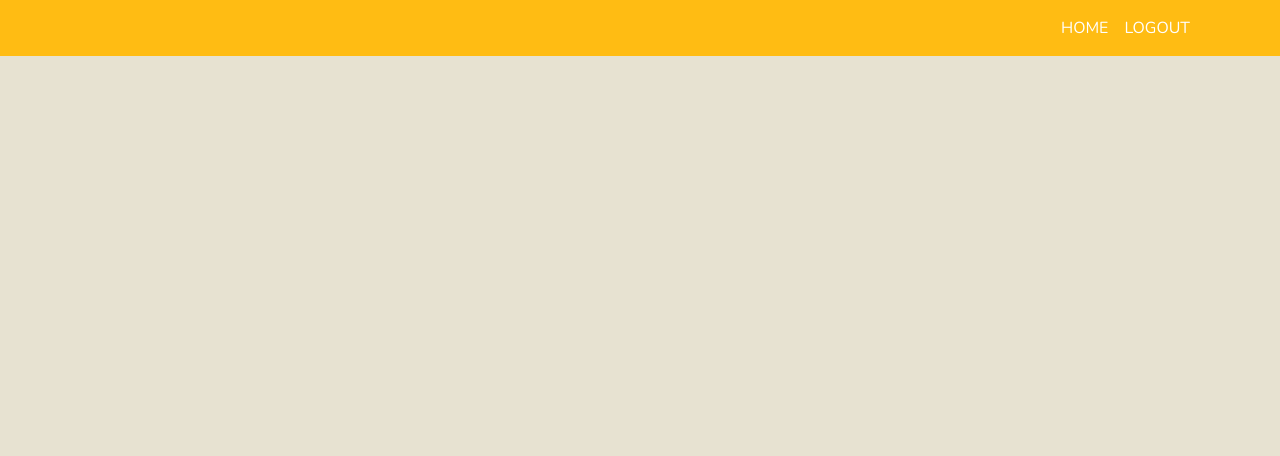
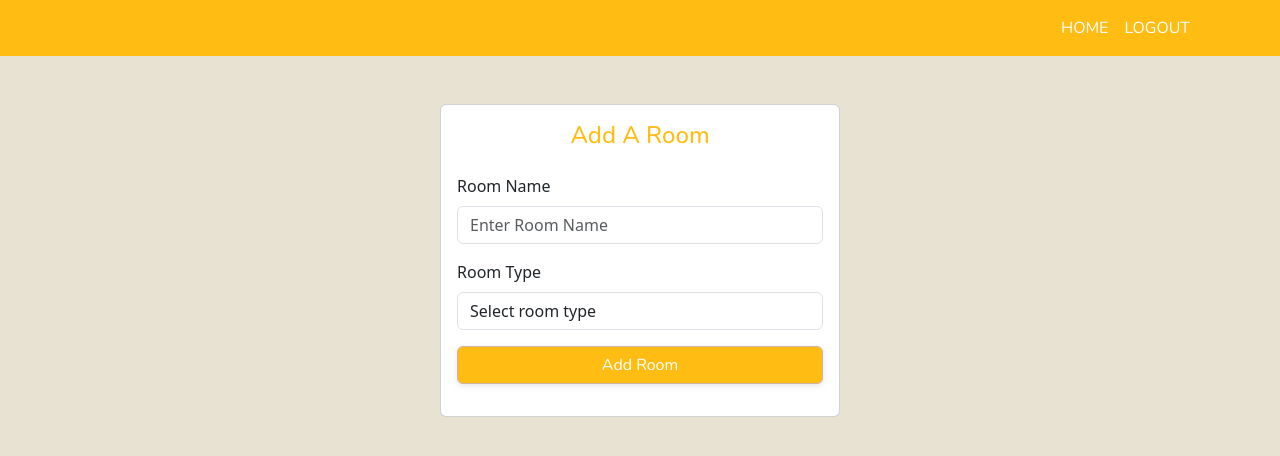
Before and after one commit to rae-stanton/honey_where, a React (Create React App) app in the folder frontend/: page /add-room in a window 1280 px wide. Before the commit this address had no page. Shown: the top 456 px of the page. Built offline with nearby package versions, Linux system fonts and the light colour scheme; sample sign-in values are in the browser's storage.

Commit message:
Can add rooms on front end now

```diff
--- /dev/null
+++ b/frontend/src/AddRoom.js
@@ -0,0 +1,111 @@
+import React, { useState } from 'react';
+import axios from 'axios';
+import { useFormik } from 'formik';
+import DismissibleSuccessAlert from './SuccessAlert';
+import { Card, Button } from "react-bootstrap";
+
+function AddRoom() {
+    const token = localStorage.getItem('access_token');
+    const [showAlert, setShowAlert] = useState(false);
+
+    const formik = useFormik({
+        initialValues: {
+            roomName: '',
+            roomType: '',  // initialize room type
+        },
+        validate: values => {
+            const errors = {};
+
+            if (!values.roomName) {
+                errors.roomName = 'Room name cannot be blank';
+            }
+
+            if (!values.roomType) {
+                errors.roomType = 'Please select a room type';
+            }
+
+            return errors;
+        },
+        onSubmit: async (values, { setSubmitting, setStatus }) => {
+            try {
+                const response = await axios.post('http://127.0.0.1:5000/assign_room',
+                { name: values.roomName, type: values.roomType }, {
+                    headers: {
+                        'Authorization': `Bearer ${token}`
+                    }
+                });
+                setStatus(response.data.message);
+                setShowAlert(true);
+            } catch (error) {
+                setStatus('An error occurred while adding your room.');
+            } finally {
+                setSubmitting(false);
+            }
+        }
+    });
+
+    return (
+        <div className="d-flex justify-content-center align-items-center vh-85">
+            <Card className="mt-5 w-80 forms">
+                <Card.Body>
+                    <h4 className="header-text text-center text-primary mb-4">Add A Room</h4>
+                    <form onSubmit={formik.handleSubmit}>
+                        <div className="mb-3">
+                            <label htmlFor="roomName" className="form-label">Room Name</label>
+                            <input
+                                id="roomName"
+                                name="roomName"
+                                type="text"
+                                placeholder="Enter Room Name"
+                                onChange={formik.handleChange}
+                                onBlur={formik.handleBlur}
+                                value={formik.values.roomName}
+                                className="form-control"
+                            />
+                            {formik.touched.roomName && formik.errors.roomName ? (
+                                <div className="text-danger mt-2">{formik.errors.roomName}</div>
+                            ) : null}
+                        </div>
+
+                        <div className="mb-3">
+                            <label htmlFor="roomType" className="form-label">Room Type</label>
+                            <select
+                                id="roomType"
+                                name="roomType"
+                                onChange={formik.handleChange}
+                                onBlur={formik.handleBlur}
+                                value={formik.values.roomType}
+                                className="form-control"
+                            >
+                                <option value="" label="Select room type" />
+                                <option value="BEDROOM" label="Bedroom" />
+                                <option value="LIVING_ROOM" label="Living Room" />
+                                <option value="KITCHEN" label="Kitchen" />
+                                <option value="BATHROOM" label="Bathroom" />
+                                <option value="GARAGE" label="Garage" />
+                                {/* Add more options as required */}
+                            </select>
+                            {formik.touched.roomType && formik.errors.roomType ? (
+                                <div className="text-danger mt-2">{formik.errors.roomType}</div>
+                            ) : null}
+                        </div>
+
+                        <Button type="submit" className="w-100 mb-3 btn-primary login-button" disabled={formik.isSubmitting}>
+                            {formik.isSubmitting ? 'Adding...' : 'Add Room'}
+                        </Button>
+                        {formik.status && <p className="text-center p-text-login">{formik.status}</p>}
+                    </form>
+                    {showAlert && <DismissibleSuccessAlert />}
+                </Card.Body>
+            </Card>
+        </div>
+    );
+}
+
+export default AddRoom;
+//     BEDROOM = "BEDROOM"
+//     BATHROOM = "BATHROOM"
+//     GARAGE = "GARAGE"
+//     KITCHEN = "KITCHEN"
+//     LIVING_ROOM = "LIVING_ROOM"
+//     ATTIC = "ATTIC"
--- a/frontend/src/App.js
+++ b/frontend/src/App.js
@@ -7,6 +7,7 @@ import Signup from "./Signup";
 import Login from "./Login";
 import Logout from "./Logout";
 import AddHome from "./HomeForm";
+import AddRoom from "./AddRoom";
 import PrivateRouteWrapper from "./PrivateRouteWrapper";
 import { useState } from "react";
 
@@ -59,6 +60,14 @@ function App() {
               </PrivateRouteWrapper>
             }
           />
+          <Route
+            path="add-room"
+            element={
+              <PrivateRouteWrapper isLoggedIn={isLoggedIn}>
+                <AddRoom />
+              </PrivateRouteWrapper>
+            }
+          />
         </Routes>
       </div>
     </Router>
```
Also changed, not shown: 1 other file (tests, documents, lock files or other folders).
